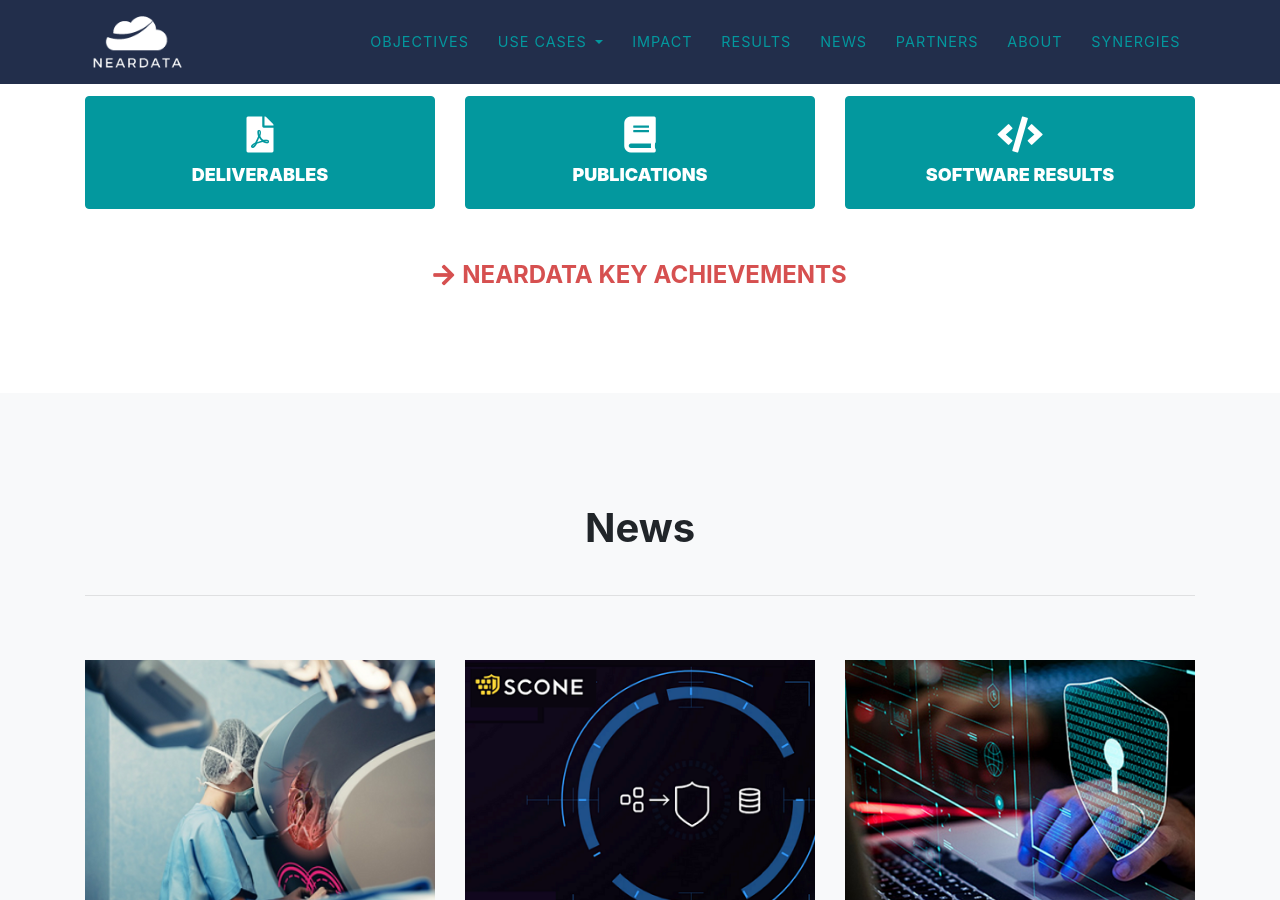
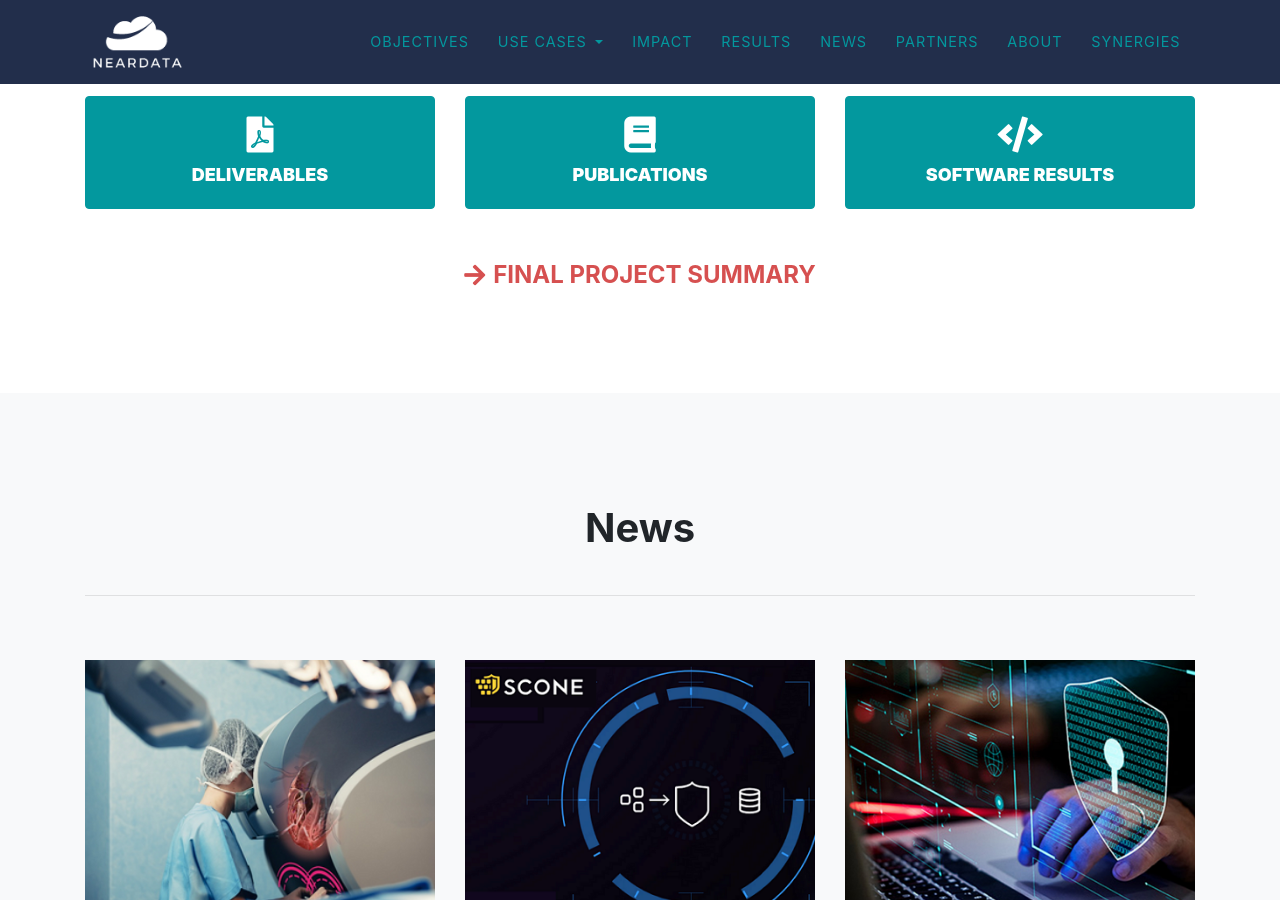
Before and after one commit to neardata-eu/neardata-eu.github.io, a Jekyll site: the page built from index.md, in a window 1280 px wide and 900 px high, scrolled down 1973 px. Built offline with Jekyll 4.4.1, drawn with Linux system fonts in a browser that asks for light colours; some web fonts are replaced.

Commit message:
Some changes

```diff
--- a/_includes/results.html
+++ b/_includes/results.html
@@ -31,7 +31,7 @@
         <div class="row text-center justify-content-center mt-4">
             <div class="col-lg-12">
                 <a href="{{ '/project-summary/' | relative_url }}" style="font-size: 1.5rem; font-weight: bold; color: #d65050; text-decoration: none; display: inline-flex; align-items: center;">
-                    <i class="fas fa-arrow-right mr-2"></i> NEARDATA KEY ACHIEVEMENTS
+                    <i class="fas fa-arrow-right mr-2"></i> FINAL PROJECT SUMMARY
                 </a>
             </div>
         </div>
```
Also changed, not shown: project-summary.md (+1 -1 lines).
